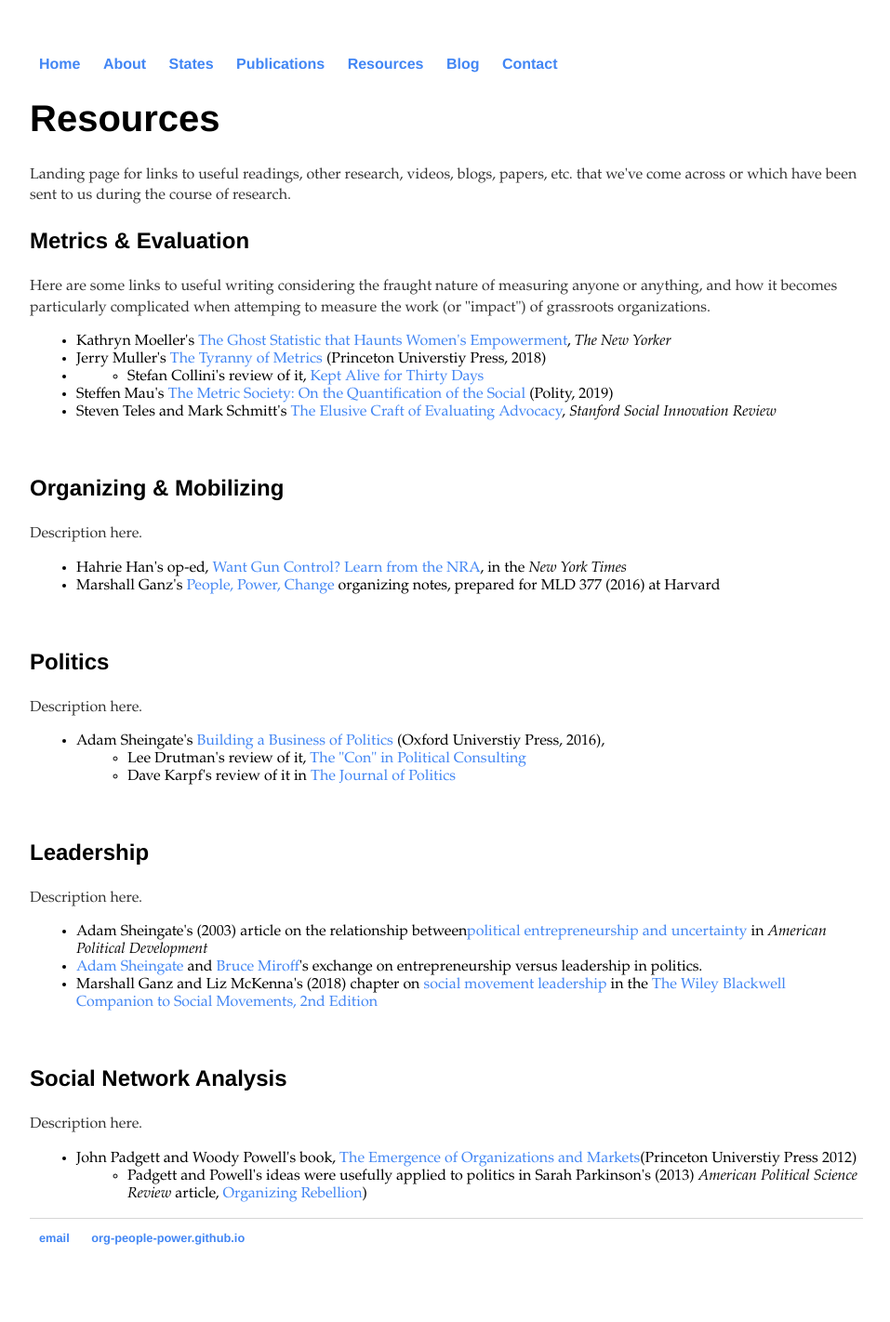
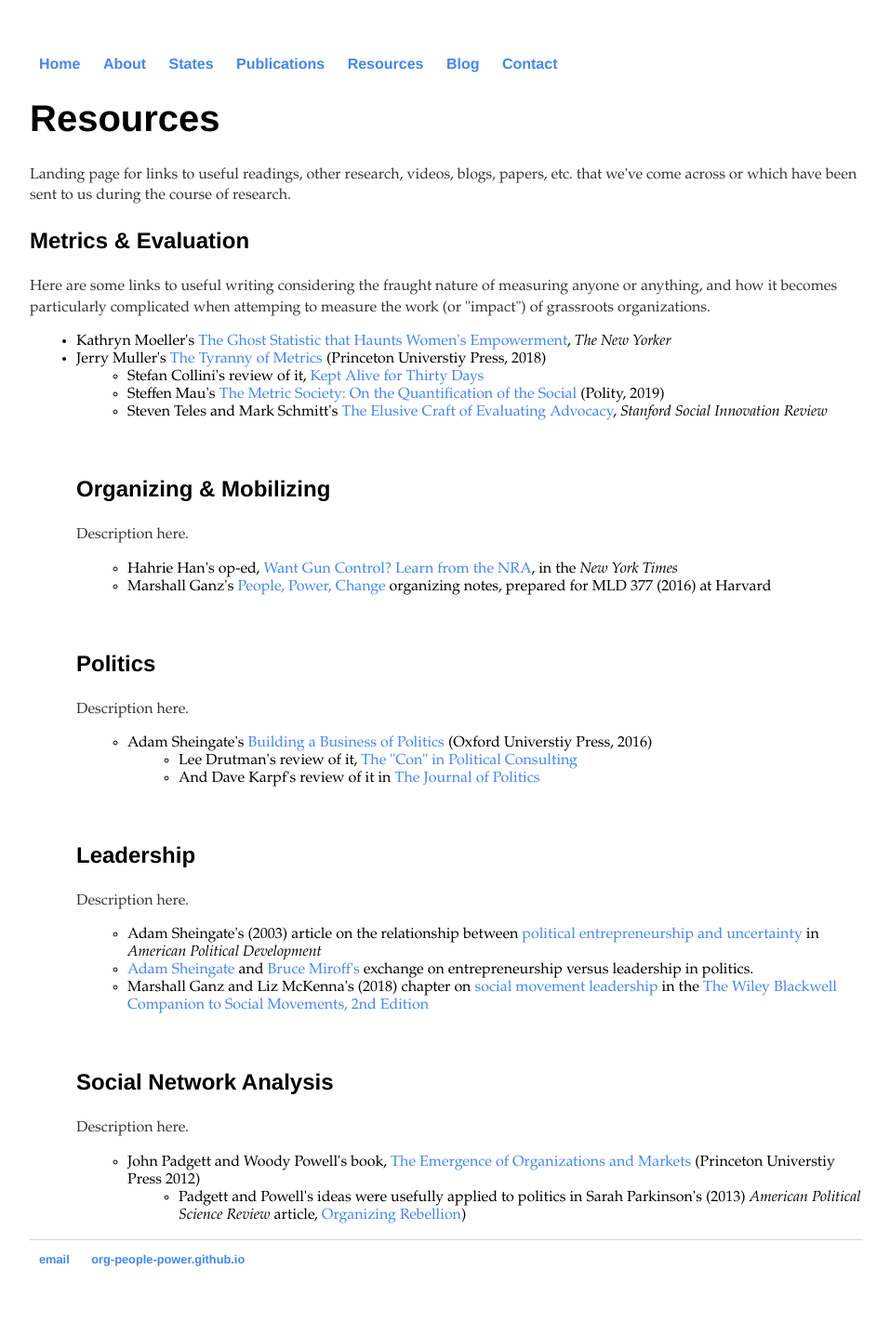
Before and after one commit to org-people-power/org-people-power.github.io, a Jekyll site: the page built from resources/index.html, in a window 1280 px wide. Shown: the whole page at 93% size, without its empty margins (160-1117 px from the left). Built offline with Jekyll 4.4.1, drawn with Linux system fonts in a browser that asks for light colours; before the commit the page ends 1399 px from its top, so only the background shows below that.

Commit message:
Update index.html

```diff
--- a/resources/index.html
+++ b/resources/index.html
@@ -10,10 +10,11 @@ title: Resources
 <p>Here are some links to useful writing considering the fraught nature of measuring anyone or anything, and how it becomes particularly complicated when attemping to measure the work (or "impact") of grassroots organizations.
 	<ul>
 	<li> Kathryn Moeller's <a href="https://www.newyorker.com/science/elements/the-ghost-statistic-that-haunts-womens-empowerment">The Ghost Statistic that Haunts Women's Empowerment</a>,<i> The New Yorker</i></li>
-	<li> Jerry Muller's <a href="https://www.amazon.com/dp/B07K458MZG/ref=dp-kindle-redirect?_encoding=UTF8&btkr=1">The Tyranny of Metrics</a> (Princeton Universtiy Press, 2018)<li>
+	<li> Jerry Muller's <a href="https://www.amazon.com/dp/B07K458MZG/ref=dp-kindle-redirect?_encoding=UTF8&btkr=1">The Tyranny of Metrics</a> (Princeton Universtiy Press, 2018)</li>
 		<ul ul>
-			<li>Stefan Collini's review of it, <a href="https://www.lrb.co.uk/v40/n21/stefan-collini/kept-alive-for-thirty-days">Kept Alive for Thirty Days</a></li>
+		<li>Stefan Collini's review of it, <a href="https://www.lrb.co.uk/v40/n21/stefan-collini/kept-alive-for-thirty-days">Kept Alive for Thirty Days</a></li>
 		</ul ul>
+	<ul>
 	<li> Steffen Mau's <a href="https://www.wiley.com/en-us/The+Metric+Society+on+the+Quantification+of+the+Social-p-9781509530403">The Metric Society: On the Quantification of the Social</a> (Polity, 2019)
 	<li> Steven Teles and Mark Schmitt's <a href="https://ssir.org/articles/entry/the_elusive_craft_of_evaluating_advocacy">The Elusive Craft of Evaluating Advocacy</a>,<i> Stanford Social Innovation Review</i></li>
 	</ul>
@@ -32,10 +33,10 @@ title: Resources
 <h3>Politics</h3>
 <p> Description here.
 	<ul>
-	<li> Adam Sheingate's <a href="https://books.google.com.br/books/about/Building_a_Business_of_Politics.html?id=46LTCgAAQBAJ&redir_esc=y">Building a Business of Politics</a> (Oxford Universtiy Press, 2016),</li>
+	<li> Adam Sheingate's <a href="https://books.google.com.br/books/about/Building_a_Business_of_Politics.html?id=46LTCgAAQBAJ&redir_esc=y">Building a Business of Politics</a> (Oxford Universtiy Press, 2016)</li>
 		<ul ul>
 		<li>Lee Drutman's review of it, <a href="https://washingtonmonthly.com/magazine/maraprmay-2016/the-con-in-political-consulting/">The "Con" in Political Consulting</a></li>
-			<li>Dave Karpf's review of it in <a href="https://www.journals.uchicago.edu/doi/pdfplus/10.1086/689940">The Journal of Politics</a>
+			<li>And Dave Karpf's review of it in <a href="https://www.journals.uchicago.edu/doi/pdfplus/10.1086/689940">The Journal of Politics</a>
 		</ul ul>
 	</ul>
 </p>
@@ -44,8 +45,8 @@ title: Resources
 <h3>Leadership</h3>
 <p> Description here.
 	<ul>
-	<li> Adam Sheingate's (2003) article on the relationship between<a href="https://www.dropbox.com/s/gkijerqphufsvi1/Sheingate-APDLeadership.pdf?dl=0">political entrepreneurship and uncertainty</a> in <i>American Political Development</i></li>
-		<li> <a href="https://books.google.com.br/books/about/Formative_Acts.html?id=swmbX4R3_kAC&printsec=frontcover&source=kp_read_button&redir_esc=y#v=onepage&q&f=false">Adam Sheingate</a> and <a href="https://www.dropbox.com/s/o191ajwegysxzw9/Miroff-Leadership.pdf?dl=0">Bruce Miroff</a>'s exchange on entrepreneurship versus leadership in politics.
+	<li> Adam Sheingate's (2003) article on the relationship between <a href="https://www.dropbox.com/s/gkijerqphufsvi1/Sheingate-APDLeadership.pdf?dl=0">political entrepreneurship and uncertainty</a> in <i>American Political Development</i></li>
+		<li> <a href="https://books.google.com.br/books/about/Formative_Acts.html?id=swmbX4R3_kAC&printsec=frontcover&source=kp_read_button&redir_esc=y#v=onepage&q&f=false">Adam Sheingate</a> and <a href="https://www.dropbox.com/s/o191ajwegysxzw9/Miroff-Leadership.pdf?dl=0">Bruce Miroff's</a> exchange on entrepreneurship versus leadership in politics.
 	<li> Marshall Ganz and Liz McKenna's (2018) chapter on <a href="https://www.dropbox.com/s/yksoljxsugyij73/GanzMcKenna-Leadership.pdf?dl=0">social movement leadership</a> in the <a href="https://onlinelibrary.wiley.com/doi/book/10.1002/9781119168577">The Wiley Blackwell Companion to Social Movements, 2nd Edition</a></li>
 	</ul>
 </p>
@@ -54,7 +55,7 @@ title: Resources
 <h3> Social Network Analysis</h3>
 <p> Description here.
 	<ul>
-		<li>John Padgett and Woody Powell's book, <a href="https://press.princeton.edu/titles/9909.html">The Emergence of Organizations and Markets</a>(Princeton Universtiy Press 2012)</li>
+		<li>John Padgett and Woody Powell's book, <a href="https://press.princeton.edu/titles/9909.html">The Emergence of Organizations and Markets</a> (Princeton Universtiy Press 2012)</li>
 		<ul ul>
 			<li>Padgett and Powell's ideas were usefully applied to politics in Sarah Parkinson's (2013) <i>American Political Science Review</i> article, <a href="https://static1.squarespace.com/static/5a236767ace864ba32057bbd/t/5a340de58165f5e58a4c14c1/1513360871783/Parkinson_Organizing_Rebellion_2013.pdf">Organizing Rebellion</a>)
 		</ul ul>
```
